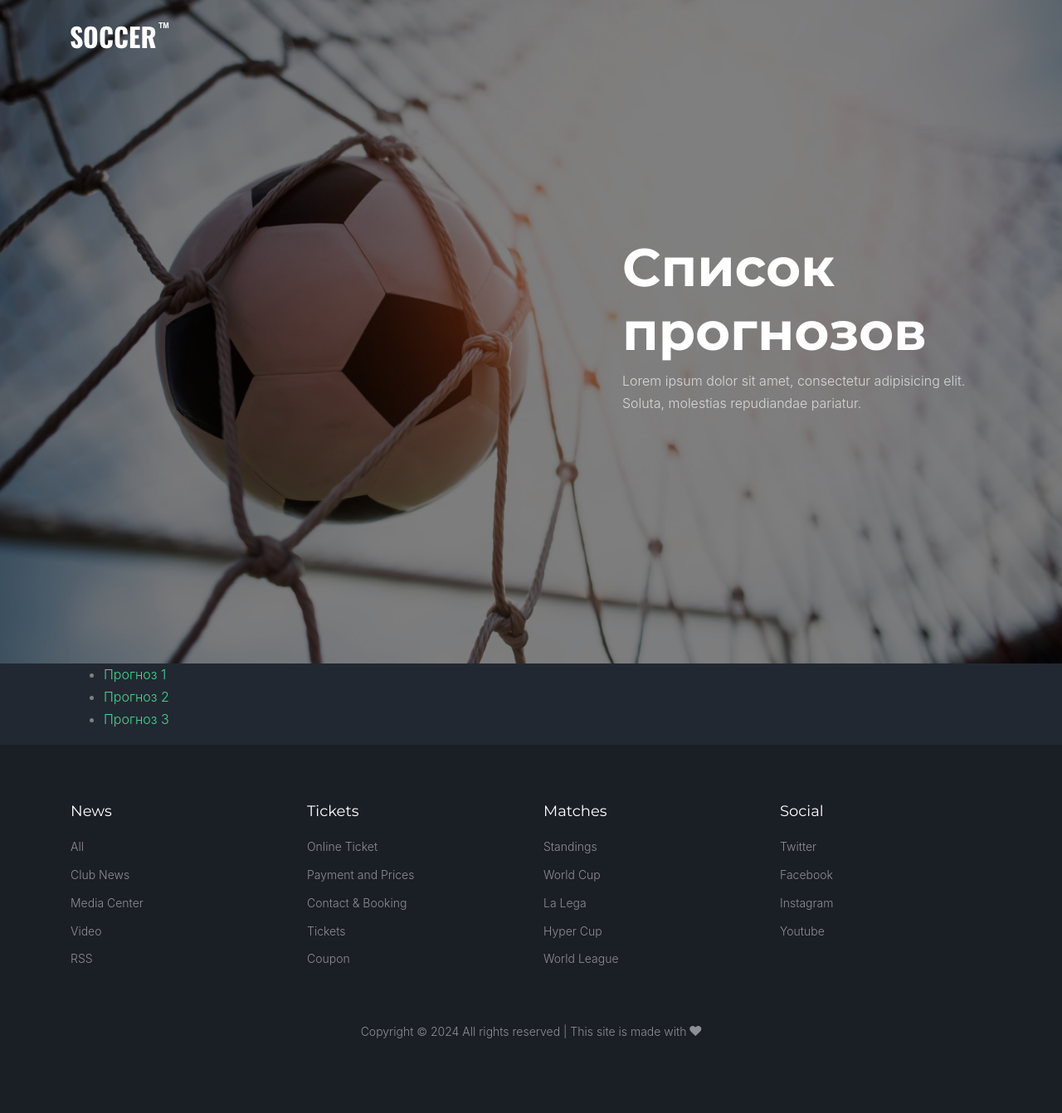
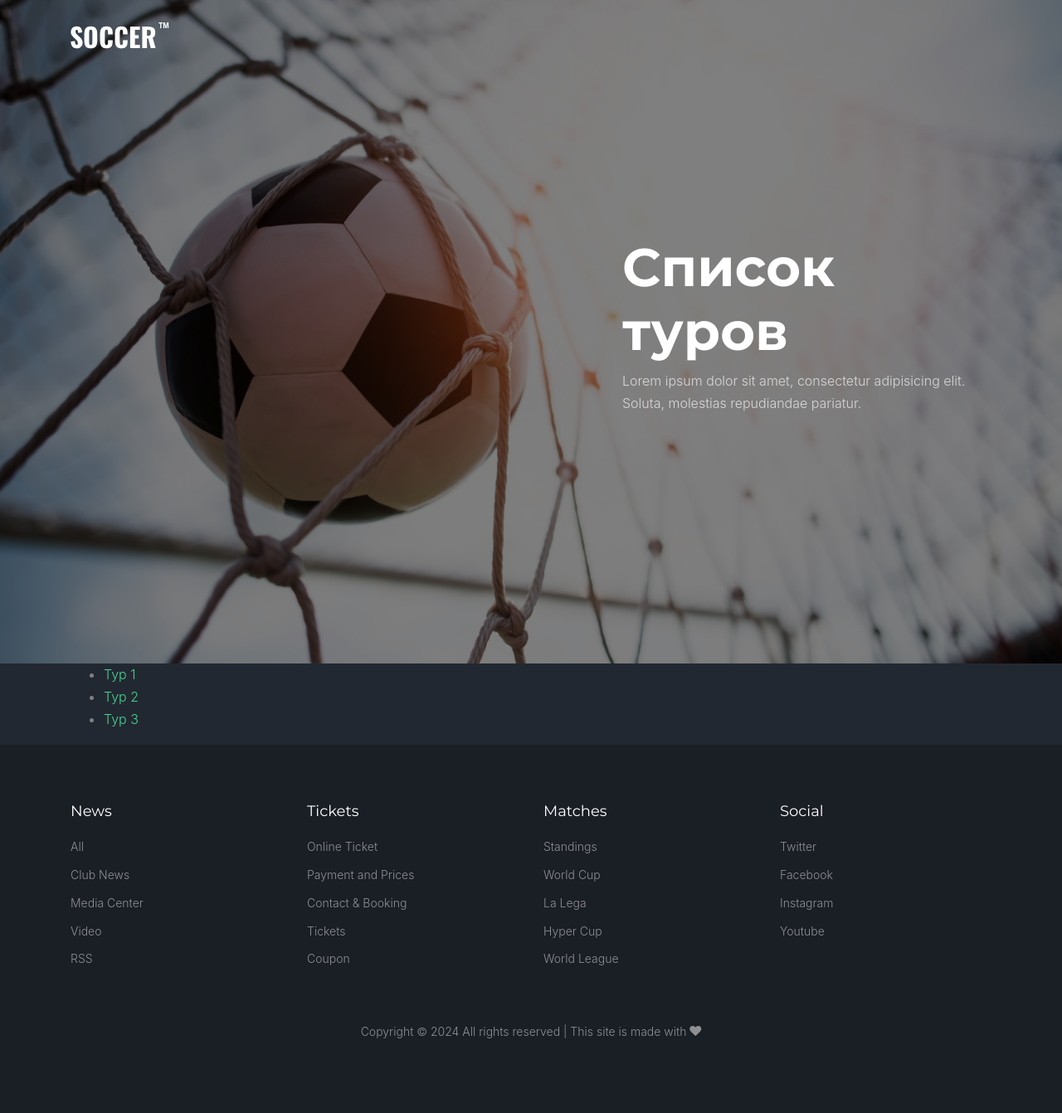
Before and after one commit to SkoblikovAlexey/Football-experts, a Flask app: page /predictions in a window 1280 px wide. Shown: the whole page at 83% size. Run offline with Flask 3, Linux system fonts and the light colour scheme; parts of the project's set-up code (start-up, migrations or seed data) failed here and were passed over; some libraries are stand-ins or nearby versions; some web fonts are replaced.

Commit message:
Добавляет редактирование заголовков и именований ссылок в predictions #9

```diff
--- a/app/ext/prediction/views/__init__.py
+++ b/app/ext/prediction/views/__init__.py
@@ -5,10 +5,10 @@ prediction = Blueprint("prediction", __name__, template_folder="templates")
 
 @prediction.get("")
 def list():
-    prediction_list = [1, 2, 3]
-    return render_template("prediction/list.j2", predictions=prediction_list)
+    tours_list = [1, 2, 3]
+    return render_template("prediction/list.j2", tours=tours_list)
 
 
-@prediction.get("/<int:prediction_id>")
-def item(prediction_id):
-    return render_template("prediction/item.j2", prediction_id=prediction_id)
+@prediction.get("/<int:tour_id>")
+def item(tour_id):
+    return render_template("prediction/item.j2", tour_id=tour_id)
--- a/app/templates/prediction/item.j2
+++ b/app/templates/prediction/item.j2
@@ -1,10 +1,10 @@
 {% extends "base.j2" %}
 
-{% set title = "Прогноз" %}
+{% set title = "Тур" %}
 
 {% block title %}
   <div class="col-lg-5 ml-auto">
-    <h1 class="text-white">Прогноз {{ prediction_id }}</h1>
+    <h1 class="text-white">Тур {{ tour_id }}</h1>
     <p>Lorem ipsum dolor sit amet, consectetur adipisicing elit. Soluta, molestias repudiandae pariatur.</p>
   </div>
 {% endblock title %}
--- a/app/templates/prediction/list.j2
+++ b/app/templates/prediction/list.j2
@@ -1,10 +1,10 @@
 {% extends "base.j2" %}
 
-{% set title = "Список прогнозов" %}
+{% set title = "Список туров" %}
 
 {% block title %}
   <div class="col-lg-5 ml-auto">
-    <h1 class="text-white">Список прогнозов</h1>
+    <h1 class="text-white">Список туров</h1>
     <p>Lorem ipsum dolor sit amet, consectetur adipisicing elit. Soluta, molestias repudiandae pariatur.</p>
   </div>
 {% endblock title %}
@@ -14,8 +14,8 @@
     <div class="row">
       <div class="col-lg-12">
         <ul>
-          {% for p_id in predictions %}
-            <li><a href="{{ url_for('prediction.item', prediction_id=p_id) }}">Прогноз {{ p_id }}</a></li>
+          {% for t_id in tours %}
+            <li><a href="{{ url_for('prediction.item', tour_id=t_id) }}">Тур {{ t_id }}</a></li>
           {% endfor %}
         </ul>
       </div>
```
